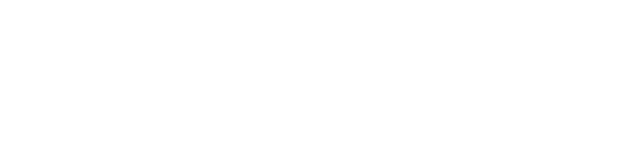
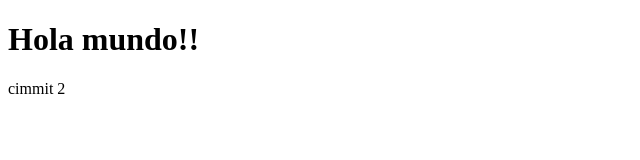
Before and after one commit to OmarRoano/1-web-l-becalos, a plain HTML site: page index.html in a window 1280 px wide. Shown: the whole page, without its empty margins (0-640 px from the left). Drawn offline with Linux system fonts and the light colour scheme.

Commit message:
Commit 2

```diff
--- a/index.html
+++ b/index.html
@@ -6,6 +6,7 @@
     <title>Página WEB</title>
 </head>
 <body>
-
+<h1>Hola mundo!!</h1>
+<p>cimmit 2</p>
 </body>
 </html>
```
